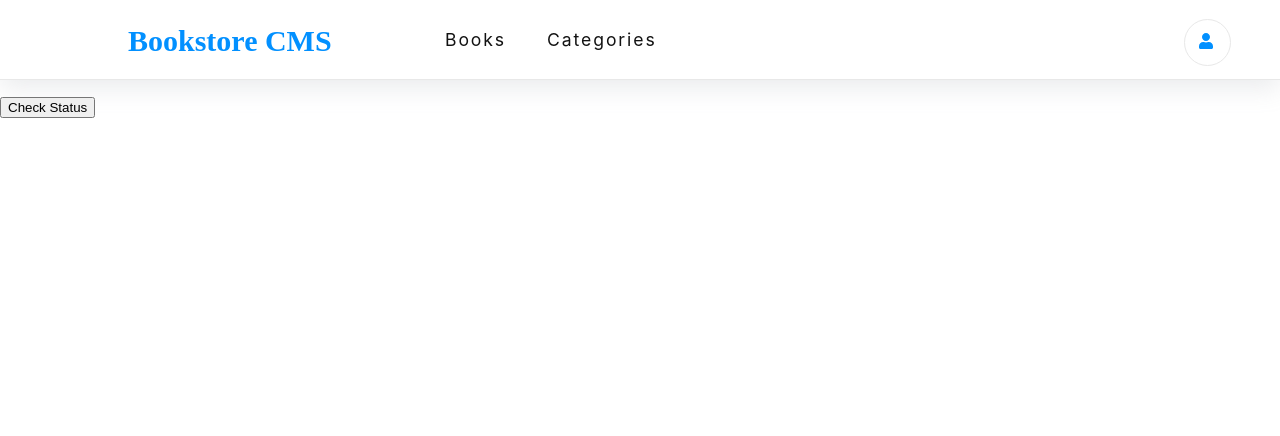
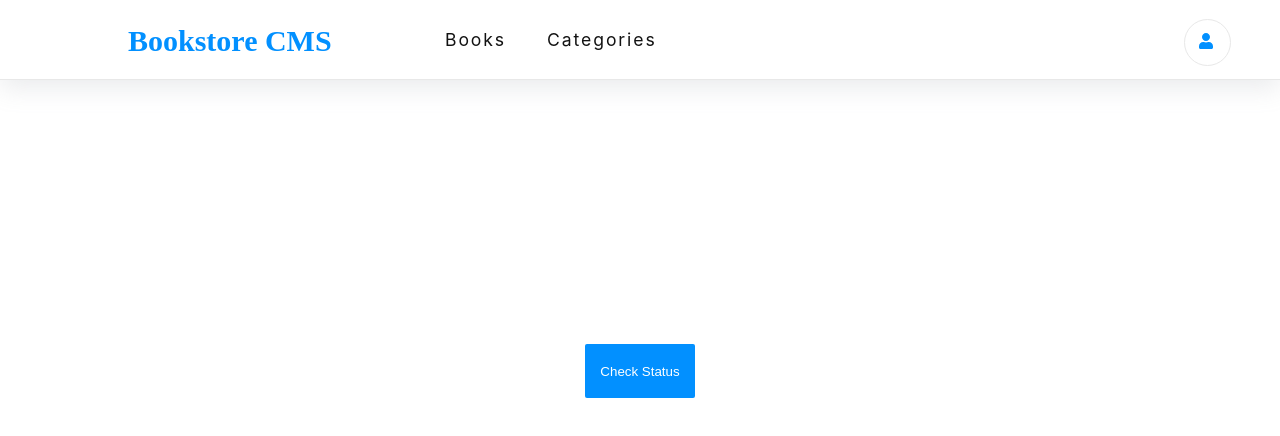
Before and after one commit to nedjwab/bookstore, a React (Create React App) app: page /categories in a window 1280 px wide. Shown: the top 436 px of the page. Built offline with nearby package versions, Linux system fonts and the light colour scheme.

Commit message:
Add style to the categories page

```diff
--- a/src/App.css
+++ b/src/App.css
@@ -271,3 +271,31 @@ input {
   letter-spacing: -0.18px;
   color:grey;
 }
+
+.status-container {
+  display: flex;
+  flex-direction:column;
+  justify-content: space-between;
+  align-items: center;
+  margin:200px 90px;
+}
+
+.status-text {
+  width: 10.875rem;
+  height: 1.5rem;
+  font-family: Montserrat;
+  font-size: 1.25rem;
+  font-weight: bold;
+  font-stretch: normal;
+  color:grey;
+}
+
+.status-button {
+  color:white;
+  background-color: var(--logocolor);
+  border:none;
+  width:10%;
+  height:3.4rem;
+  border-radius: 2px;
+  cursor: pointer;
+}
--- a/src/components/categories.js
+++ b/src/components/categories.js
@@ -9,9 +9,9 @@ const Categories = () => {
     dispatch(checkStatus());
   };
   return (
-    <section>
-      <p>{status}</p>
-      <button type="submit" onClick={checkinStatus}>Check Status</button>
+    <section className="status-container">
+      <p className="status-text">{status}</p>
+      <button type="submit" className="status-button" onClick={checkinStatus}>Check Status</button>
     </section>
   );
 };
```
